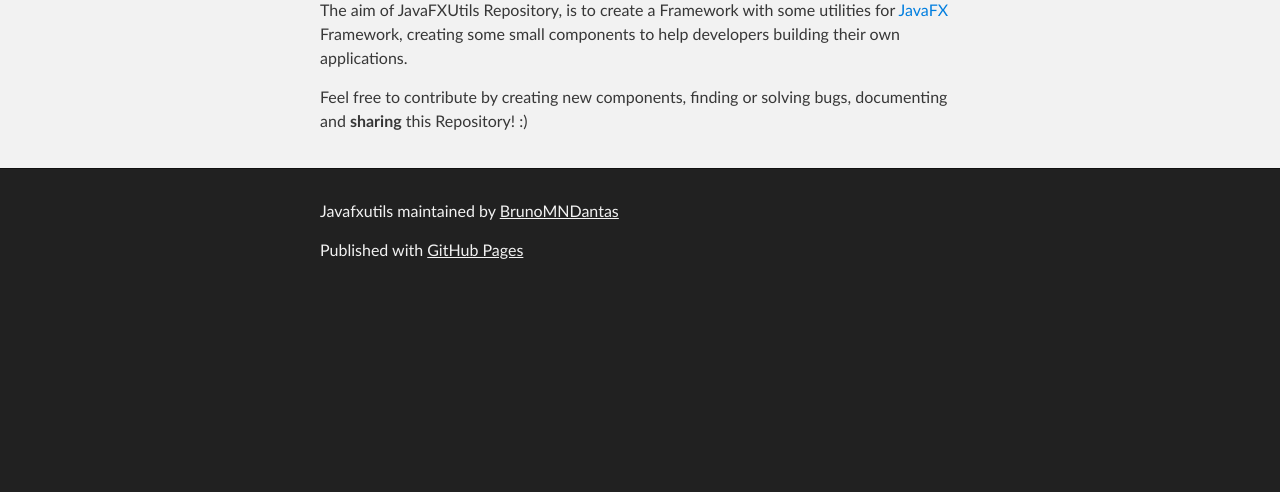
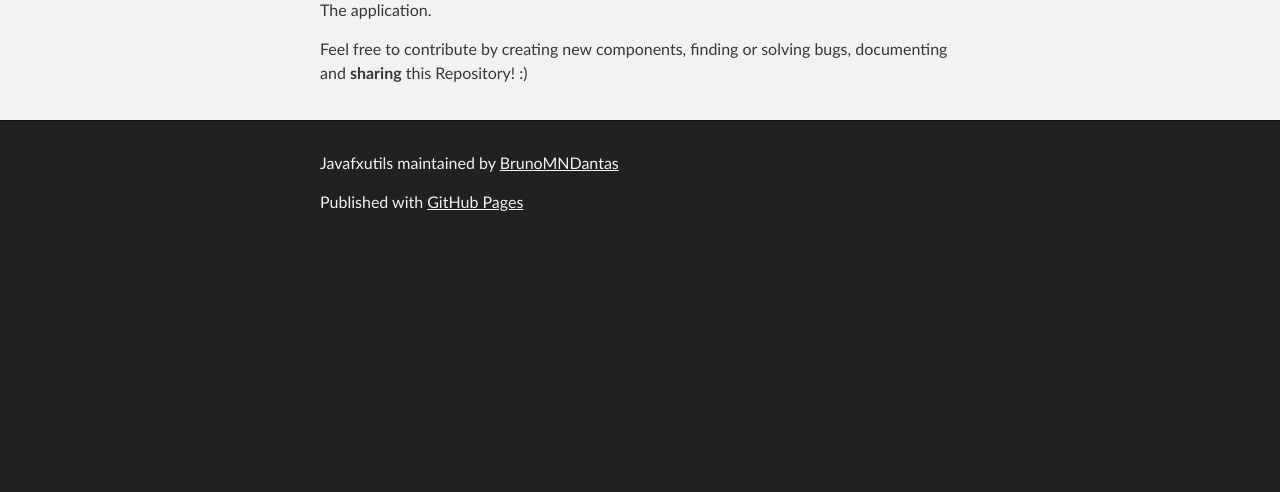
Before and after one commit to ngspipes/JavaFXUtils, a plain HTML site: page Docs/index.html in a window 1280 px wide. Shown: the part 308-800 px from the top of the page. Drawn offline with Linux system fonts and the light colour scheme.

Commit message:
Pages test

```diff
--- a/Docs/index.html
+++ b/Docs/index.html
@@ -34,7 +34,7 @@
         <h3>
 <a id="javafxutils" class="anchor" href="#javafxutils" aria-hidden="true"><span class="octicon octicon-link"></span></a>JavaFXUtils</h3>
 
-<p>The aim of JavaFXUtils Repository, is to create a Framework with some utilities for <a href="https://docs.oracle.com/javafx/2/overview/jfxpub-overview.htm">JavaFX</a> Framework, creating some small components to help developers building their own applications.</p>
+<p>The application.</p>
 
 <p>Feel free to contribute by creating new components, finding or solving bugs, documenting and <strong>sharing</strong> this Repository! :)</p>
       </section>
```
